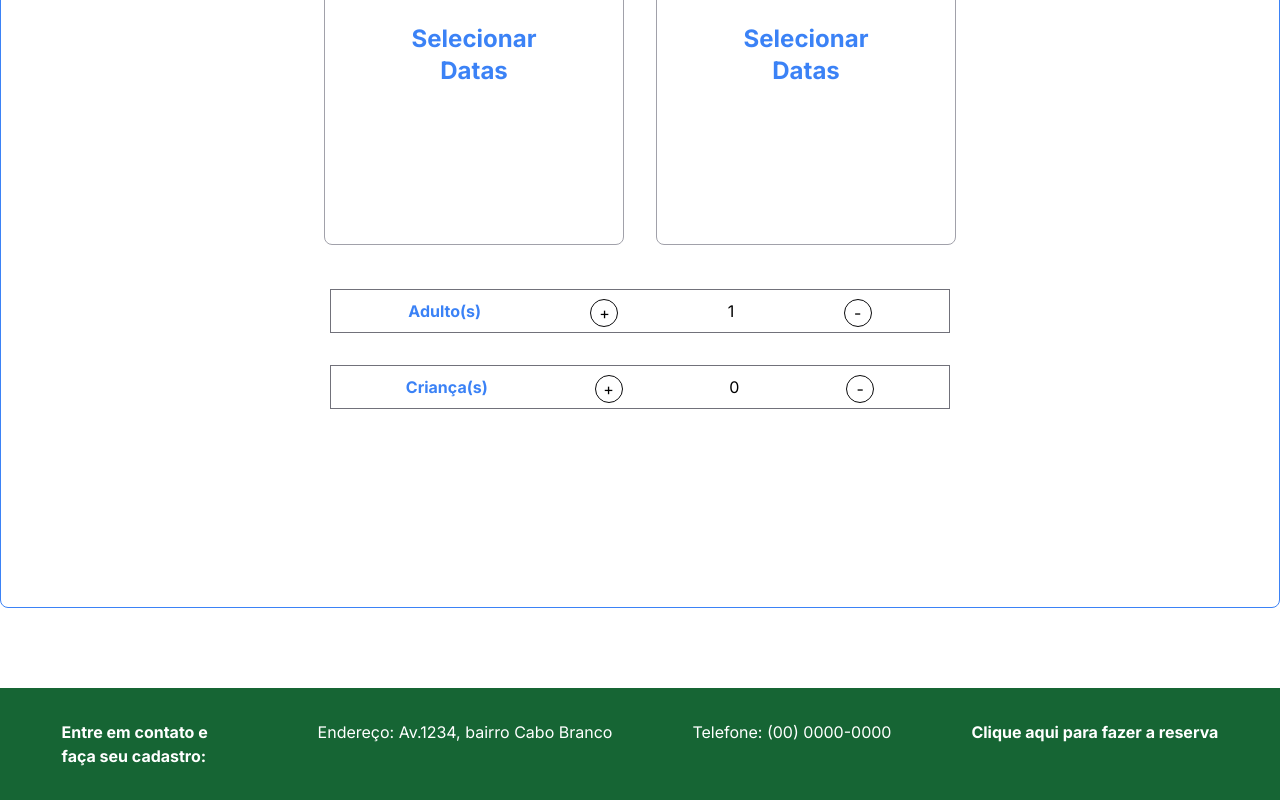
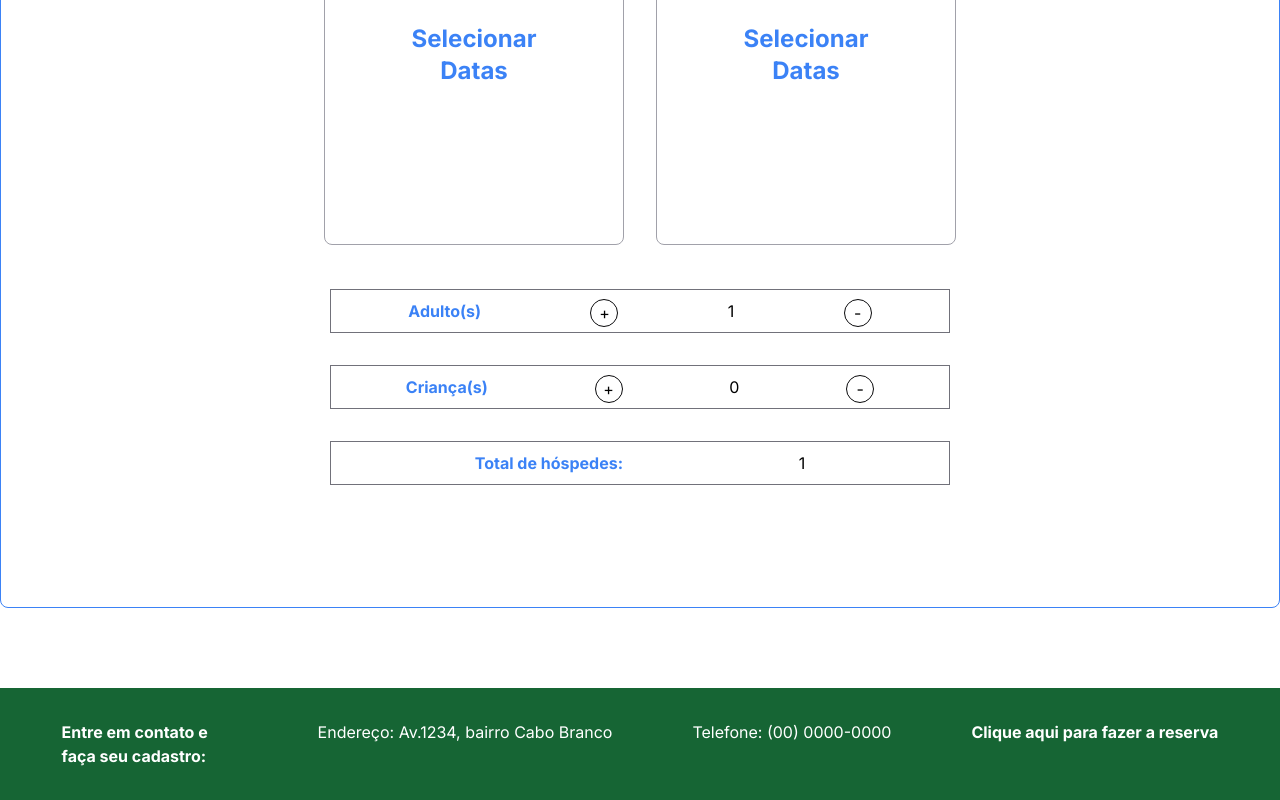
Before and after one commit to RRodrigoCordeiro/Pousad, a Next.js app: page /reserva in a window 1280 px wide. Shown: the part 894-1694 px from the top of the page. Built offline with nearby package versions, Linux system fonts and the light colour scheme.

Commit message:
Modificado limite máximo de pessoas e adicionado contador de hóspedes.

```diff
--- a/src/app/reserva/page.tsx
+++ b/src/app/reserva/page.tsx
@@ -1,6 +1,6 @@
 // app/reserva/reserva.tsx
 "use client"
-import React, { useState } from 'react';
+import React, { useState, useEffect } from 'react';
 import Rodape from '../components/Rodape';
 import Background from '../components/Background';
 import Link from "next/link";
@@ -12,13 +12,13 @@ export default function Reserva() {
 
   const [adulto, setAdulto] = useState(1);
   const [crianca, setCrianca] = useState(0);
-
+  const [total, setTotal] = useState(0);
 
   const AdicionarAdulto = () => {
-    if(adulto < 7){
+    if(adulto < 4){
       setAdulto(adulto + 1)
     } else {
-      console.log("Erro: Não é possível ter mais que 7 adultos");
+      console.log("Erro: Não é possível ter mais que 4 adultos");
     }
 
   };
@@ -33,21 +33,23 @@ export default function Reserva() {
   };
 
   const AdicionarCrianca = () => {
-    if(crianca < 6){
+    if(crianca < 4){
       setCrianca(crianca + 1);
     } else{
-      console.log("Erro: Não é possível  ter mais que 6 crianças.");
+      console.log("Erro: Não é possível  ter mais que 4 crianças.");
     }
   };
 
   const RemoverCrianca = () => {
-   if(crianca < 7 && crianca > 0){
+   if(crianca <= 4 && crianca > 0){
     setCrianca(crianca - 1);
    }else {
     console.log("Erro: Não é possível ter menos que 0 criança. ");
    }
   };
-
+  useEffect(() => {
+    setTotal(adulto + crianca);
+  }, [adulto, crianca]);
 
 
   return (
@@ -89,7 +91,7 @@ export default function Reserva() {
            adulto <= 0 && <p className="text-center mt-1 font-bold text-red-500">Atenção: Não é possível fazer a reserva com 0 ou menos de 0 adulto.Selecione novamente a quantidade de adulto(s)</p>
         }
         {
-          adulto >= 7 && <p className="text-center mt-1 font-bold text-red-500">Atenção: 7 adultos é a  capacidade máxima  do quarto</p>
+          adulto >= 4 && <p className="text-center mt-1 font-bold text-red-500">Atenção: 4 adultos é a  capacidade máxima  do quarto</p>
         }
         <fieldset className="flex flex-row items-center justify-evenly space-x-8 m-auto w-[620px] h-11 border border-zinc-500 mt-8">
           <h3 className="font-bold text-blue-500">Criança(s)</h3>
@@ -98,12 +100,15 @@ export default function Reserva() {
           <button onClick={RemoverCrianca} className="border border-zinc-950 rounded-full  h-7 w-7 mt-1 flex items-center justify-center">-</button>
         </fieldset>
         {
-          crianca >= 6 && <p  className="text-center mt-1 font-bold text-red-500">Atenção: 6 crinças é a capacidade máxima do quarto</p>
+          crianca >= 4 && <p  className="text-center mt-1 font-bold text-red-500">Atenção: 4 crinças é a capacidade máxima do quarto</p>
         }
         {
           crianca < 0 && <p>Atenção: Não é possível ter menos que 0 criança</p>
         }
-
+        <fieldset className="flex flex-row items-center justify-evenly space-x-8 m-auto w-[620px] h-11 border border-zinc-500 mt-8">
+          <h3 className="font-bold text-blue-500">Total de hóspedes:</h3>
+          <p>{total}</p>
+        </fieldset>
       </fieldset>
       <Rodape />
     </>
```
